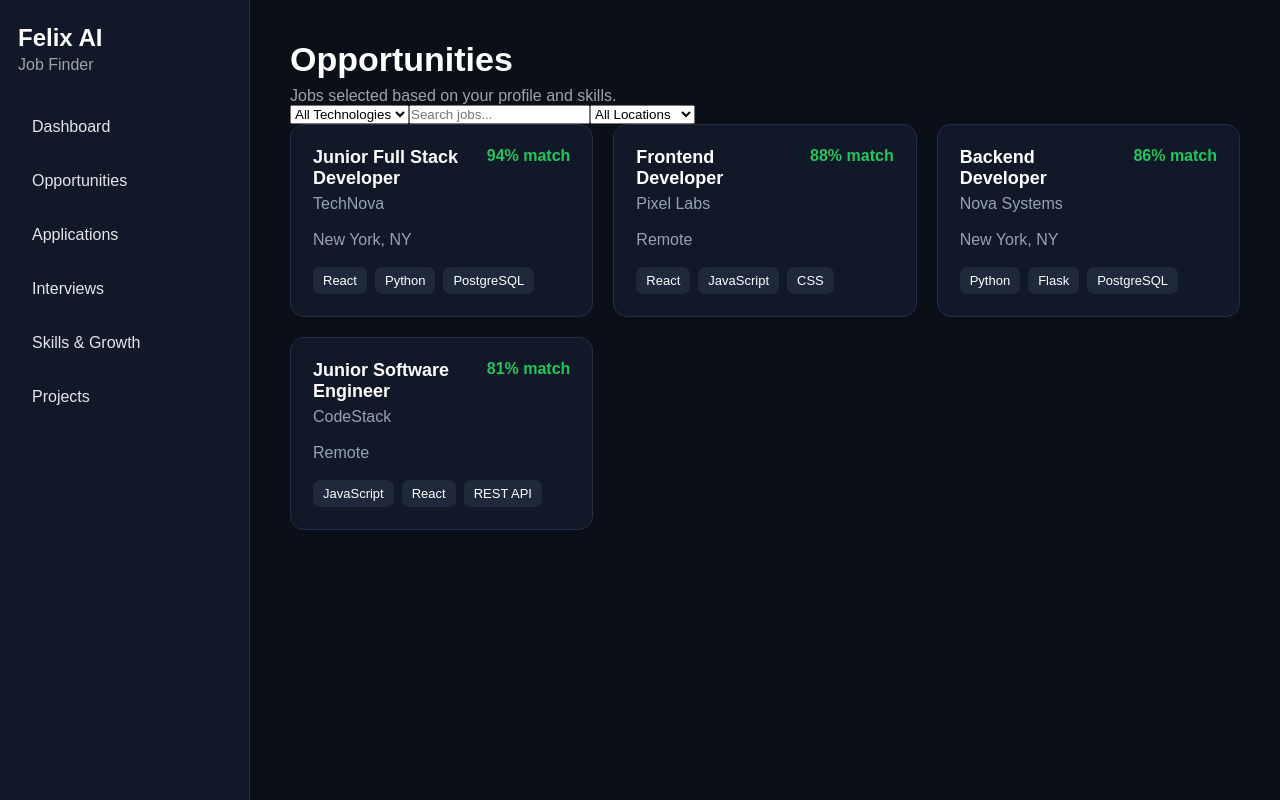
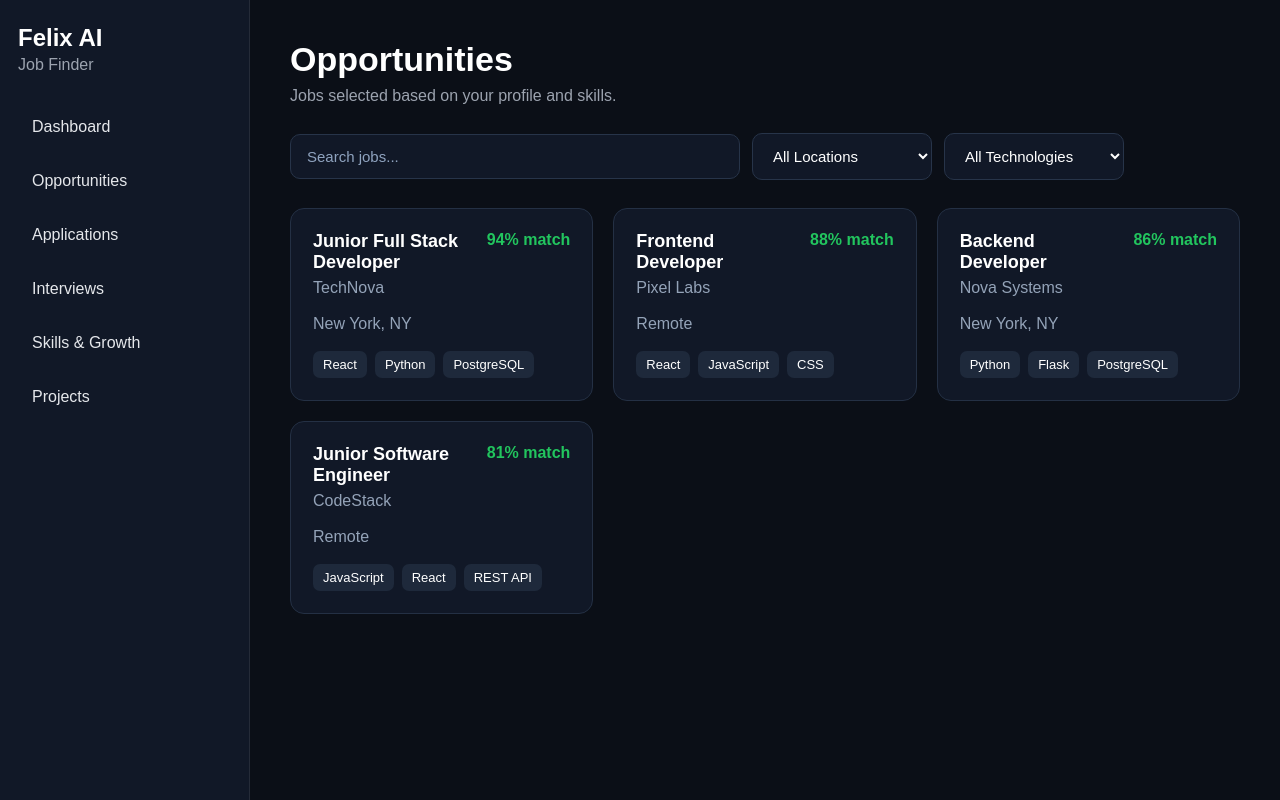
Before and after one commit to felixbritez26/JOB-GO-IA, a React (Vite) app: page /opportunities in a window 1280 px wide. Built offline with nearby package versions, Linux system fonts and the light colour scheme.

Commit message:
forcontinue

```diff
--- a/src/index.css
+++ b/src/index.css
@@ -190,3 +190,41 @@ body {
 .sidebar nav p:hover {
   background: #1f2937;
 }
+/* Opportunities filters */
+
+.search-container {
+  display: flex;
+  align-items: center;
+  gap: 12px;
+  margin: 28px 0;
+}
+
+.search-container input,
+.search-container select {
+  background: #111827;
+  border: 1px solid #273449;
+  border-radius: 10px;
+  color: #ffffff;
+  font-size: 15px;
+  padding: 13px 16px;
+  outline: none;
+}
+
+.search-container input {
+  flex: 1;
+  max-width: 450px;
+}
+
+.search-container select {
+  min-width: 180px;
+  cursor: pointer;
+}
+
+.search-container input:focus,
+.search-container select:focus {
+  border-color: #6d4aff;
+}
+
+.search-container input::placeholder {
+  color: #8fa3bf;
+}
--- a/src/pages/Opportunities.jsx
+++ b/src/pages/Opportunities.jsx
@@ -5,6 +5,7 @@ import JobCard from "../components/JobCard";
 function Opportunities() {
   const [search, setSearch] = useState("");
   const [technologyFilter, setTechnologyFilter] = useState("All");
+  const [savedJobs, setSavedJobs] = useState([]);
 
   const [locationFilter, setLocationFilter] = useState("All");
   const jobs = [
@@ -38,6 +39,14 @@ function Opportunities() {
     },
   ];
 
+  const handleSaveJob = (jobTitle) => {
+    if (savedJobs.includes(jobTitle)) {
+      setSavedJobs(savedJobs.filter((title) => title !== jobTitle));
+    } else {
+      setSavedJobs([...savedJobs, jobTitle]);
+    }
+  };
+
   const filteredJobs = jobs.filter((job) => {
     const matchesSearch = job.title
       .toLowerCase()
@@ -60,17 +69,6 @@ function Opportunities() {
         <h1>Opportunities</h1>
         <p>Jobs selected based on your profile and skills.</p>
         <div className="search-container">
-          <select
-            value={technologyFilter}
-            onChange={(event) => setTechnologyFilter(event.target.value)}
-          >
-            <option value="All">All Technologies</option>
-            <option value="React">React</option>
-            <option value="JavaScript">JavaScript</option>
-            <option value="Python">Python</option>
-            <option value="Flask">Flask</option>
-            <option value="PostgreSQL">PostgreSQL</option>
-          </select>
           <input
             type="text"
             placeholder="Search jobs..."
@@ -86,10 +84,23 @@ function Opportunities() {
             <option value="New York, NY">New York, NY</option>
             <option value="Remote">Remote</option>
           </select>
+
+          <select
+            value={technologyFilter}
+            onChange={(event) => setTechnologyFilter(event.target.value)}
+          >
+            <option value="All">All Technologies</option>
+            <option value="React">React</option>
+            <option value="JavaScript">JavaScript</option>
+            <option value="Python">Python</option>
+            <option value="Flask">Flask</option>
+            <option value="PostgreSQL">PostgreSQL</option>
+          </select>
         </div>
 
         <div className="jobs-container">
-          {filteredJobs.map((job) => (
+          {filteredJobs.length > 0 ? (
+            filteredJobs.map((job) => (
               <JobCard
                 key={job.title}
                 title={job.title}
@@ -98,7 +109,10 @@ function Opportunities() {
                 match={job.match}
                 technologies={job.technologies}
               />
-          ))}
+            ))
+          ) : (
+            <p className="no-jobs">No jobs found.</p>
+          )}
         </div>
       </main>
     </div>
```
Lines whose indentation alone changed are shown as unchanged.
